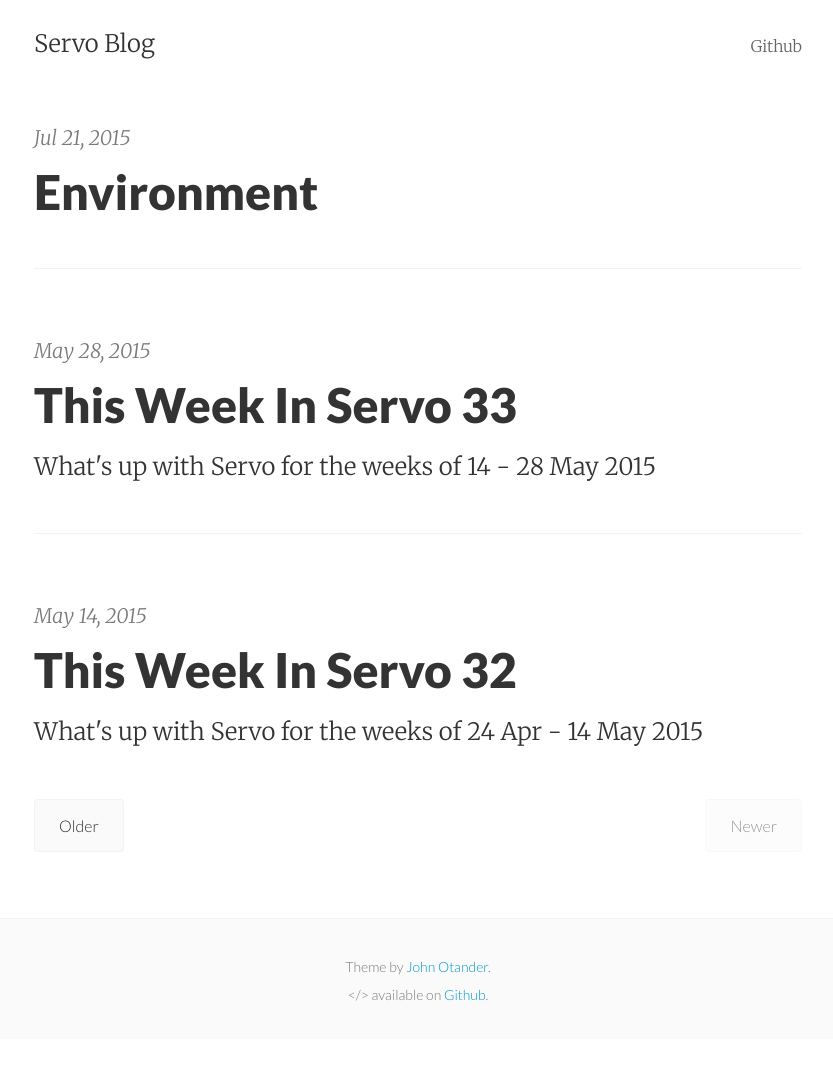
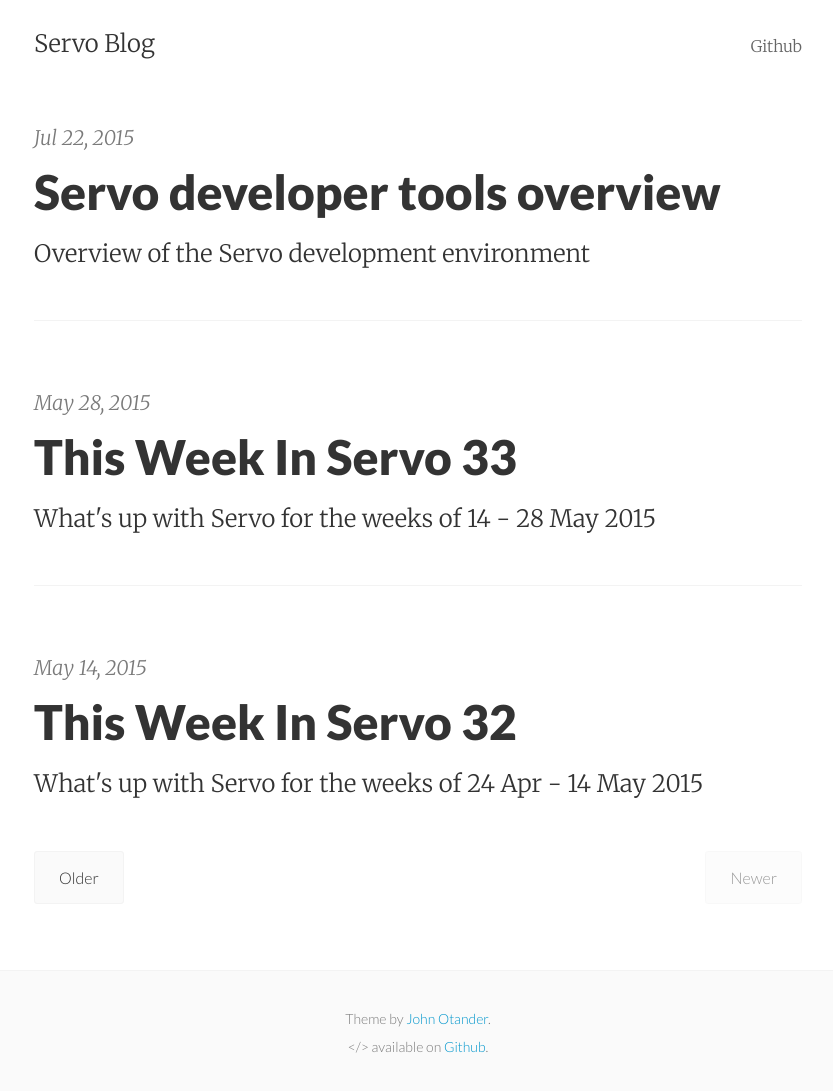
Before and after one commit to servo/blog.servo.org, a Jekyll site: the page built from index.html, in a window 1280 px wide. Shown: the whole page, without its empty margins (222-1055 px from the left). Built offline with Jekyll 4.4.1, drawn with Linux system fonts in a browser that asks for light colours; the list of posts is cut into pages by our own code; before the commit the page ends 1039 px from its top, so only the background shows below that.

Commit message:
Add bloggy header thingie

```diff
--- a/_posts/2015-07-21-environment.md
+++ b/_posts/2015-07-21-environment.md
@@ -1,3 +1,11 @@
+---
+layout:     post
+title:      Servo developer tools overview
+date:       2015-07-22 12:00:00
+summary:    Overview of the Servo development environment
+categories:
+---
+
 # Servo developer tools overview
 
 [Servo](https://github.com/servo/servo) is a new web browser engine. It is one of the largest Rust-based projects, but the total Rust code is still dwarfed by the size of the code provided in native C and C++ libraries. This post is an overview of how we have structured our development environment in order to integrate the Cargo build system, with its "many small and distributed dependencies" model with our needs to provide many additional features not often found in smaller Rust-only projects.
```
